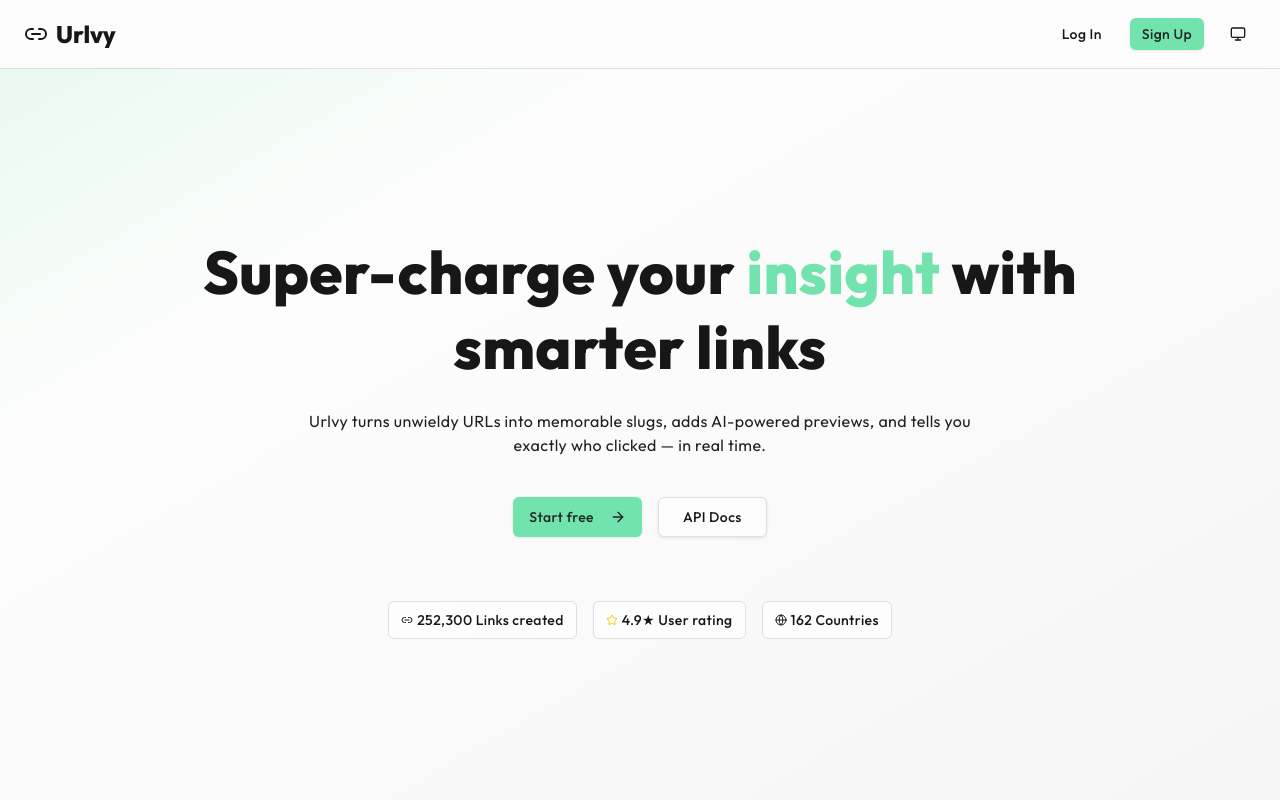
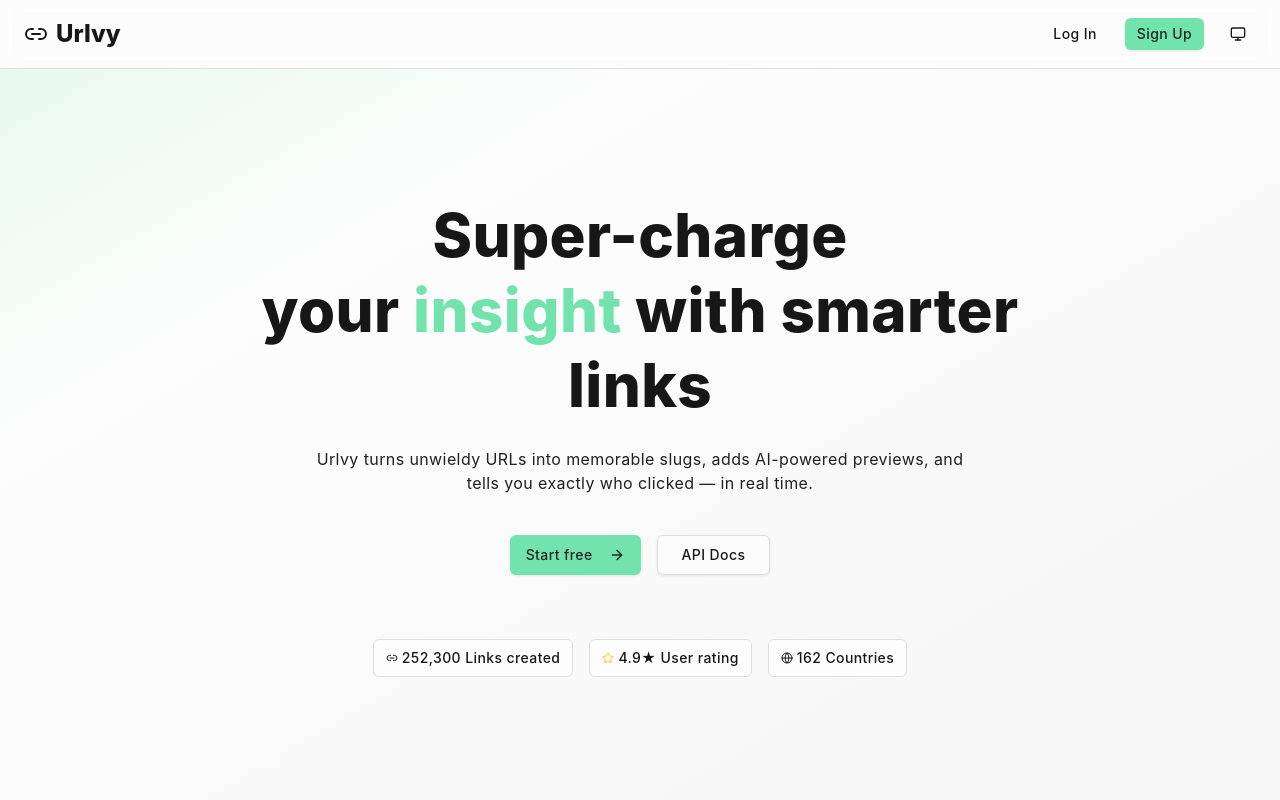
Before and after one commit to hoangsonww/Urlvy-URL-Shortener-App, a Next.js app in the folder web/: page / in a window 1280 px wide. Shown: the top 800 px of the page. Built offline with nearby package versions, Linux system fonts and the light colour scheme.

Commit message:
Fix Smart Insights build readiness

```diff
--- a/web/components/SmartInsights.tsx
+++ b/web/components/SmartInsights.tsx
@@ -1,6 +1,6 @@
 "use client";
 
-import { useMemo } from "react";
+import { useMemo, type ReactNode } from "react";
 import { Card, CardHeader, CardTitle, CardContent } from "@/components/ui/card";
 import { Badge } from "@/components/ui/badge";
 import { Skeleton } from "@/components/ui/skeleton";
@@ -37,7 +37,7 @@ type InsightCard = {
   metric: string;
   description: string;
   tone: "neutral" | "positive" | "negative";
-  icon: JSX.Element;
+  icon: ReactNode;
 };
 
 type SmartInsightsProps = {
@@ -108,10 +108,11 @@ export default function SmartInsights({ links }: SmartInsightsProps) {
         : `${
             last7Clicks.length - prev7Clicks.length >= 0 ? "Up" : "Down"
           } ${Math.abs(
-            ((last7Clicks.length - prev7Clicks.length) /
-              prev7Clicks.length) *
+            ((last7Clicks.length - prev7Clicks.length) / prev7Clicks.length) *
               100,
-          ).toFixed(1)}% vs the prior 7 days (${prev7Clicks.length.toLocaleString()} clicks).`;
+          ).toFixed(
+            1,
+          )}% vs the prior 7 days (${prev7Clicks.length.toLocaleString()} clicks).`;
 
     const momentumTone: InsightCard["tone"] =
       prev7Clicks.length === 0
@@ -227,7 +228,9 @@ export default function SmartInsights({ links }: SmartInsightsProps) {
     insights.push({
       id: "stale",
       title: "Stale links",
-      metric: staleLinks.length ? `${staleLinks.length} need love` : "All healthy",
+      metric: staleLinks.length
+        ? `${staleLinks.length} need love`
+        : "All healthy",
       description:
         staleLinks.length > 0
           ? `${staleLinks
@@ -274,7 +277,8 @@ export default function SmartInsights({ links }: SmartInsightsProps) {
         </CardHeader>
         <CardContent>
           <p className="text-sm text-muted-foreground">
-            Add your first links and start receiving actionable recommendations based on live click data.
+            Add your first links and start receiving actionable recommendations
+            based on live click data.
           </p>
         </CardContent>
       </Card>
@@ -289,7 +293,8 @@ export default function SmartInsights({ links }: SmartInsightsProps) {
           <div>
             <CardTitle>Smart Insights</CardTitle>
             <p className="text-sm text-muted-foreground">
-              Urlvy analyses your portfolio and surfaces opportunities automatically.
+              Urlvy analyses your portfolio and surfaces opportunities
+              automatically.
             </p>
           </div>
           <Badge variant="secondary" className="bg-primary/15 text-primary">
@@ -304,7 +309,8 @@ export default function SmartInsights({ links }: SmartInsightsProps) {
               key={card.id}
               className={cn(
                 "rounded-xl border bg-background/70 p-4 shadow-sm transition hover:shadow-md",
-                card.tone === "positive" && "border-emerald-200/60 dark:border-emerald-900/40",
+                card.tone === "positive" &&
+                  "border-emerald-200/60 dark:border-emerald-900/40",
                 card.tone === "negative" && "border-destructive/40",
               )}
             >
--- a/web/package.json
+++ b/web/package.json
@@ -49,7 +49,6 @@
     "@testing-library/dom": "^10.4.0",
     "@testing-library/jest-dom": "^6.6.3",
     "@testing-library/react": "^16.3.0",
-    "@testing-library/react-hooks": "^8.0.1",
     "@types/jest": "^30.0.0",
     "@types/node": "^20.19.7",
     "@types/react": "^19.1.8",
--- a/web/pages/_app.tsx
+++ b/web/pages/_app.tsx
@@ -1,17 +1,10 @@
 import type { AppProps } from "next/app";
 import "@/styles/globals.css";
-import { Outfit } from "next/font/google";
 import Layout from "@/components/Layout";
 import { AuthProvider } from "@/context/Auth";
 import { Toaster } from "sonner";
 import { Analytics } from "@vercel/analytics/next";
 import MetaUpdater from "@/components/MetaUpdater";
-
-const outfit = Outfit({
-  subsets: ["latin"],
-  variable: "--font-sans",
-  display: "swap",
-});
 
 export default function MyApp({ Component, pageProps }: AppProps) {
   return (
@@ -20,9 +13,7 @@ export default function MyApp({ Component, pageProps }: AppProps) {
       <MetaUpdater />
 
       <AuthProvider>
-        <main
-          className={`${outfit.variable} flex min-h-screen flex-col font-sans`}
-        >
+        <main className="flex min-h-screen flex-col font-sans">
           <Analytics />
           <Layout>
             <Component {...pageProps} />
--- a/web/styles/globals.css
+++ b/web/styles/globals.css
@@ -70,7 +70,7 @@ body {
   --sidebar-accent-foreground: oklch(0.2435 0 0);
   --sidebar-border: oklch(0.9037 0 0);
   --sidebar-ring: oklch(0.8348 0.1302 160.908);
-  --font-sans: Outfit, sans-serif;
+  --font-sans: "Inter", "Segoe UI", system-ui, -apple-system, sans-serif;
   --font-serif: ui-serif, Georgia, Cambria, "Times New Roman", Times, serif;
   --font-mono: monospace;
   --radius: 0.5rem;
@@ -124,7 +124,7 @@ body {
   --sidebar-accent-foreground: oklch(0.9851 0 0);
   --sidebar-border: oklch(0.2809 0 0);
   --sidebar-ring: oklch(0.8003 0.1821 151.711);
-  --font-sans: Outfit, sans-serif;
+  --font-sans: "Inter", "Segoe UI", system-ui, -apple-system, sans-serif;
   --font-serif: ui-serif, Georgia, Cambria, "Times New Roman", Times, serif;
   --font-mono: monospace;
   --radius: 0.5rem;
```
Also changed, not shown: 2 other files (tests, documents, lock files or other folders).
